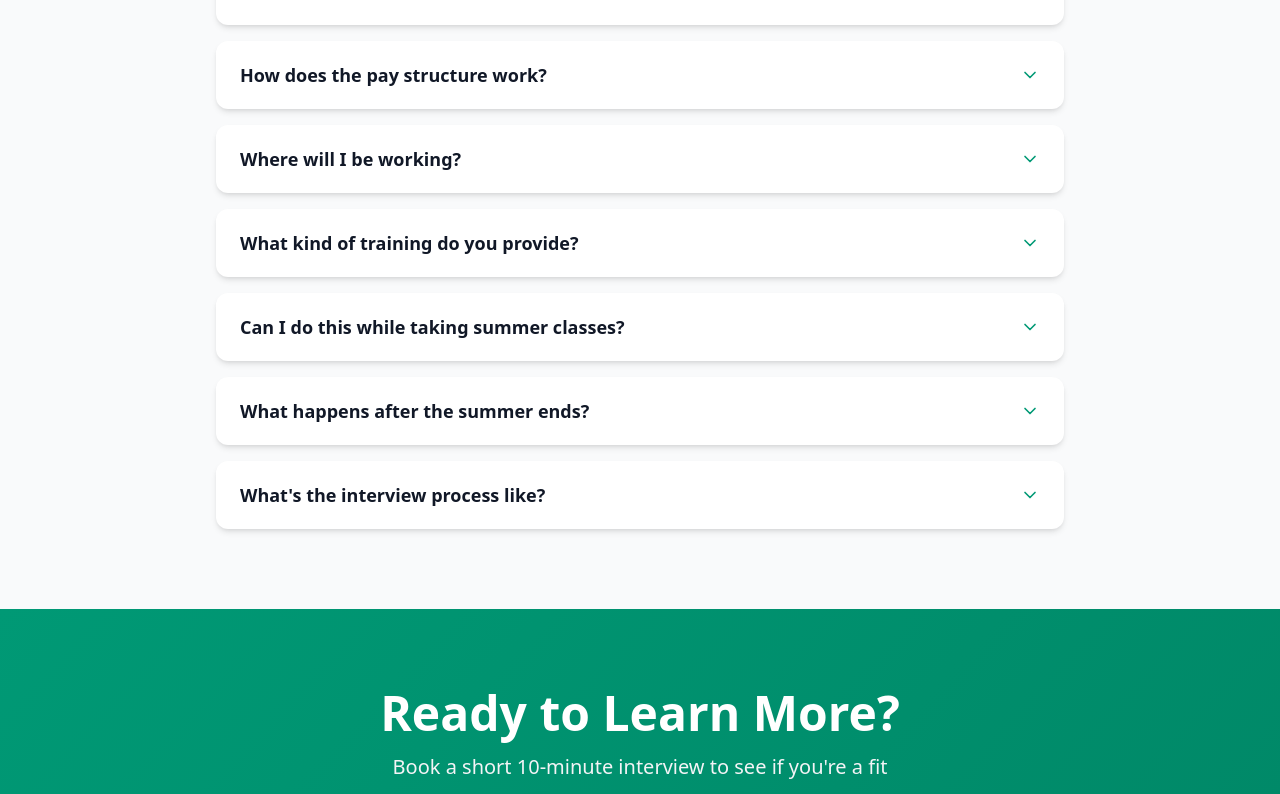
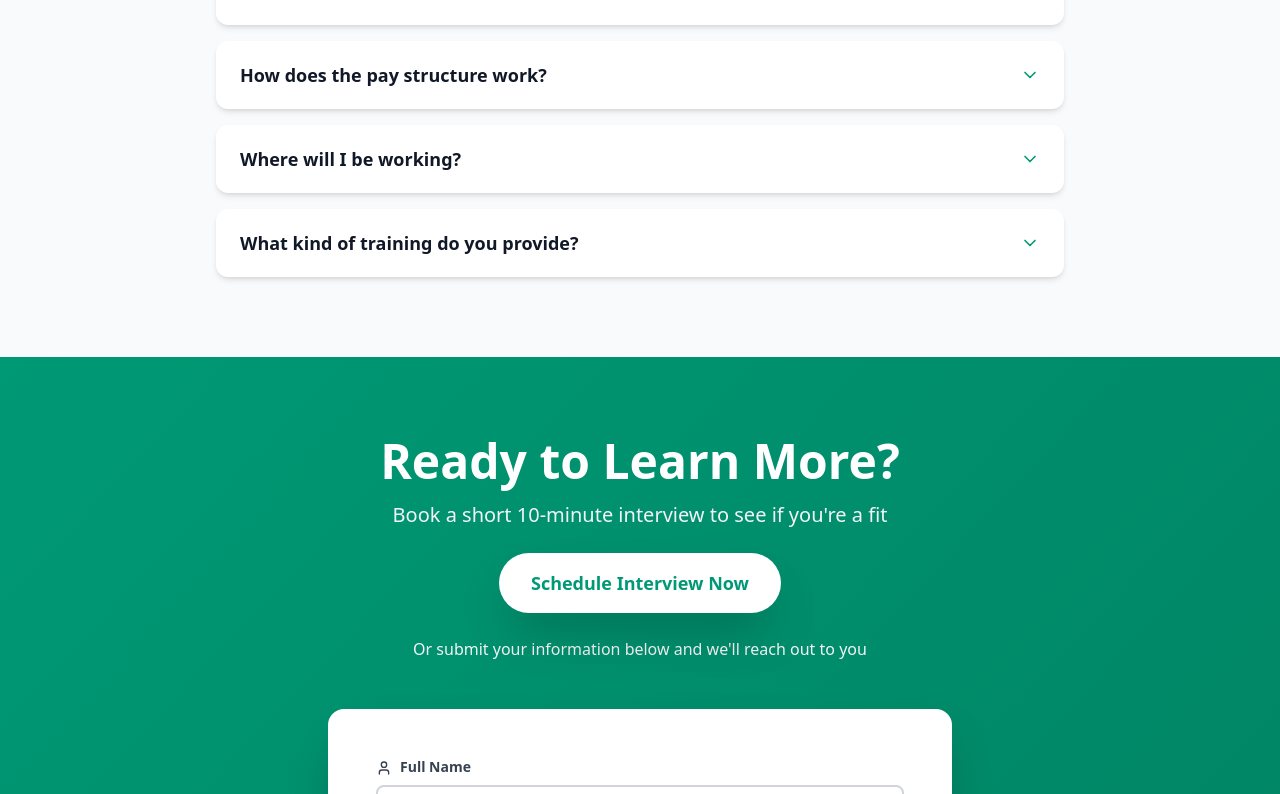
Before and after one commit to RyanRidellLLC/ecoshieldnash, a React (Vite) app: page / in a window 1280 px wide. Shown: the part 2416-3210 px from the top of the page. Built offline with nearby package versions, Linux system fonts and the light colour scheme; no server answers.

Commit message:
Updated RecruitingPage.tsx

```diff
--- a/src/RecruitingPage.tsx
+++ b/src/RecruitingPage.tsx
@@ -275,18 +275,6 @@ export default function RecruitingPage() {
               {
                 question: "What kind of training do you provide?",
                 answer: "We have a 5 star rep program to complete before you come out. We offer a comprehensive onboarding program that covers product knowledge, sales techniques, customer relationship management, and on-the-job shadowing.",
-              },
-              {
-                question: "Can I do this while taking summer classes?",
-                answer: "This sales internship requires full-time availability during business hours, so taking summer classes is not advised."
-              },
-              {
-                question: "What happens after the summer ends?",
-                answer: "Many interns return for multiple summers, and some transition into year-round leadership roles. You'll also gain invaluable sales and communication skills that translate to any career.",
-              },
-              {
-                question: "What's the interview process like?",
-                answer: "After submitting your application, you'll be invited to a 10-15 minute phone interview where we'll discuss your goals, availability, and fit for the role. If it's a good match, you'll proceed with onboarding."
               }
             ].map((faq, index) => (
               <div key={index} className="bg-white rounded-xl shadow-md overflow-hidden">
```
